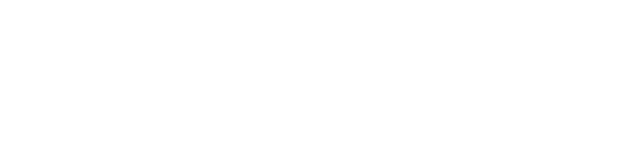
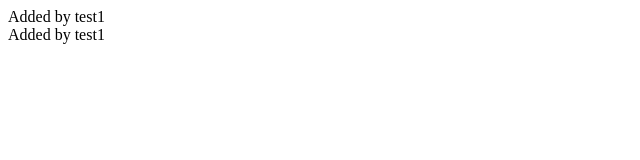
Before and after one commit to me-learning/small_bang, a plain HTML site: page index.html in a window 1280 px wide. Shown: the whole page, without its empty margins (0-640 px from the left). Drawn offline with Linux system fonts and the light colour scheme.

Commit message:
Index updated

```diff
--- a/index.html
+++ b/index.html
@@ -1,5 +1,6 @@
 <html>
    <body>
-      <div></div>
+      <div>Added by test1</div>
+      <tag2>Added by test1</tag2>
    </body>
 </html>
```
